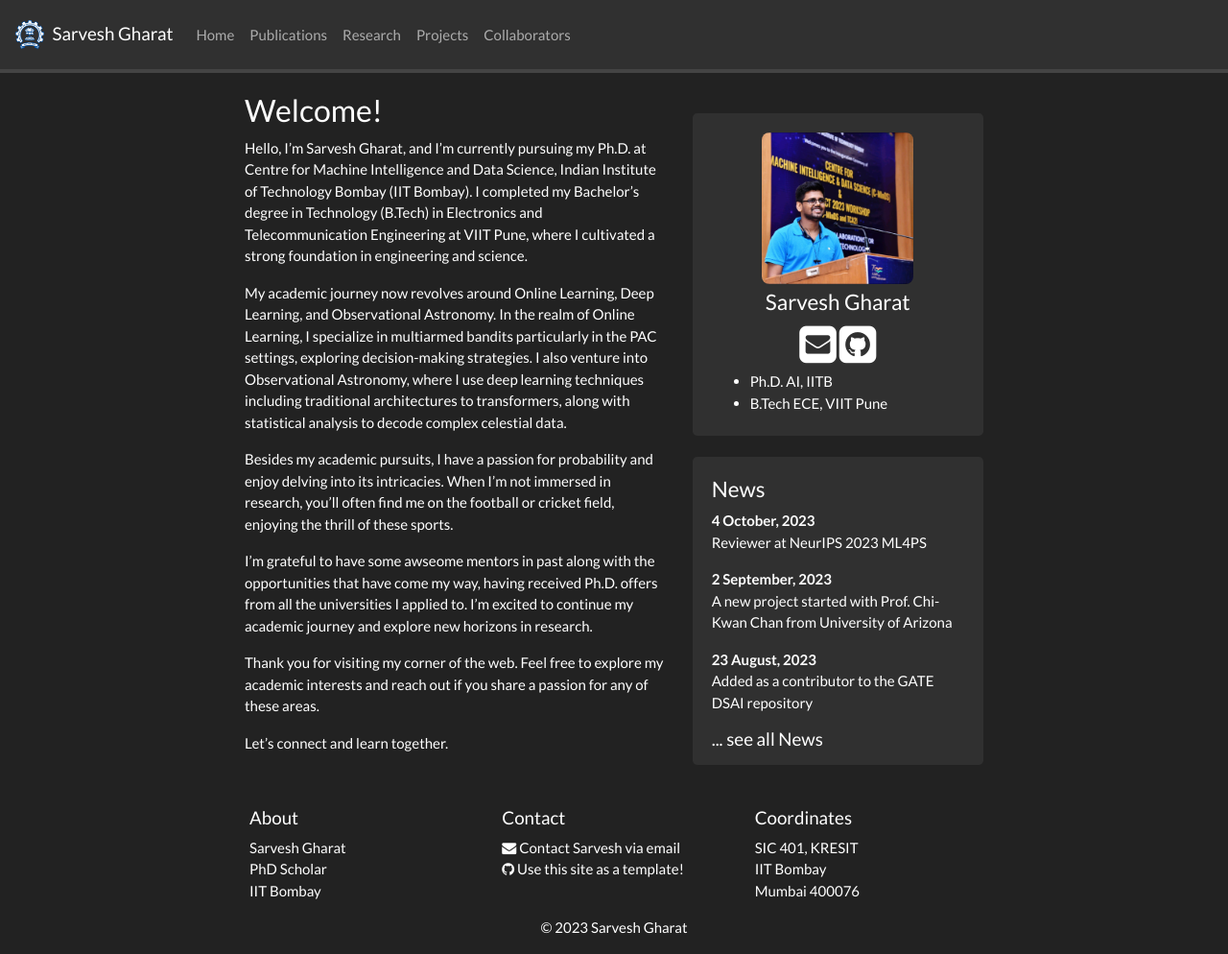
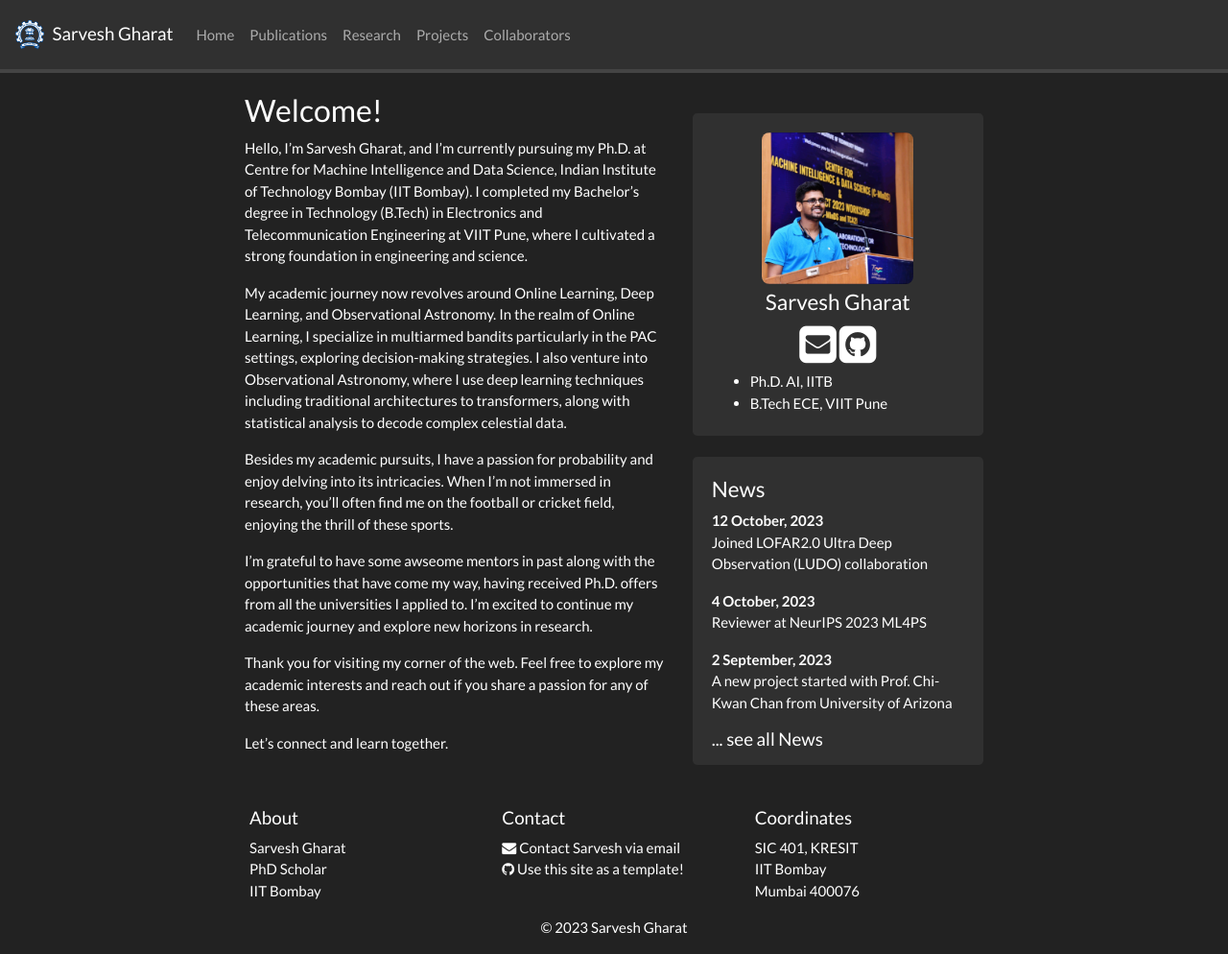
Before and after one commit to SarveshVGharat/SarveshVGharat.github.io, a Jekyll site: the page built from _pages/home.md, in a window 1280 px wide and 994 px high. Shown: the whole window at 96% size. Built offline with Jekyll 4.4.1, drawn with Linux system fonts in a browser that asks for light colours; nearby versions of some CDN libraries; a style sheet for code colours, icons or effects is not loaded.

Commit message:
Update news.yml

```diff
--- a/_data/news.yml
+++ b/_data/news.yml
@@ -1,3 +1,6 @@
+- date: 12 October, 2023
+  headline: Joined LOFAR2.0 Ultra Deep Observation (LUDO) collaboration
+
 - date: 4 October, 2023
   headline: "Reviewer at NeurIPS 2023 ML4PS"
 
```
